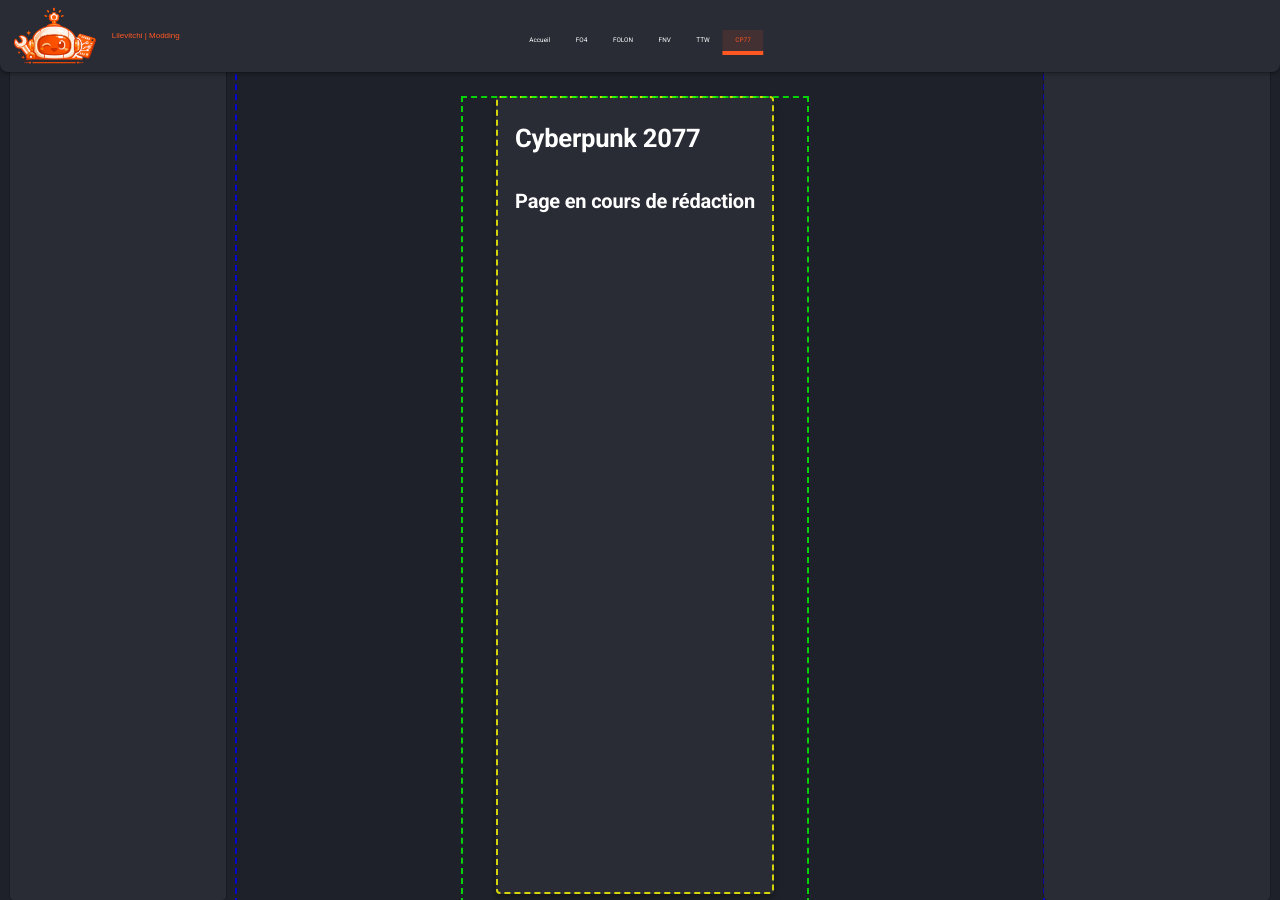
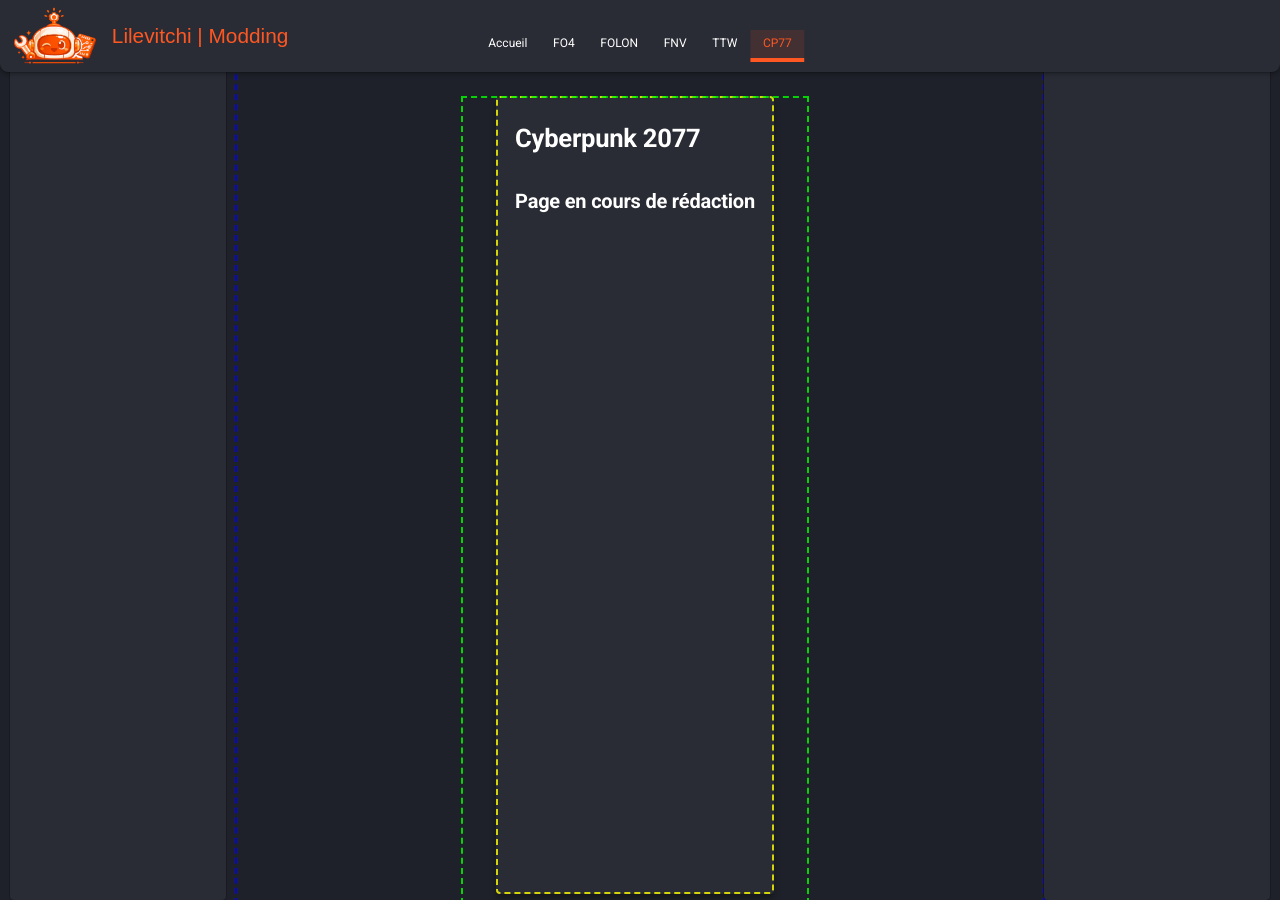
Before and after one commit to Lilevitchi/lilevitchi.github.io, an MkDocs documentation site: the page built from docs/cyberpunk/index.md, in a window 1280 px wide and 900 px high. Built offline with MkDocs 1.6.1 and Material for MkDocs 9.7.7, drawn with Linux system fonts in a browser that asks for light colours.

Commit message:
Update extra.css

```diff
--- a/docs/stylesheets/extra.css
+++ b/docs/stylesheets/extra.css
@@ -38,12 +38,9 @@
   /* Typography */
   --font-main: Arial, Helvetica, sans-serif;
 
-  --font-base-size: 0.8rem;
-  --font-h1-size: 1.2rem;
-  --font-hub-title: 1.98rem;
-  --font-base: 400;
-  --font-heavy: 800;
-  --font-bold: 700;
+  --font-base-size: 0.75rem;
+  --font-h1-size: 1.3rem;
+  --font-h2-size: 1rem;
 
   /* ---------- Effects ---------- */
   --blur-soft: blur(5px);
@@ -181,7 +178,7 @@
 [data-md-color-scheme] .md-header__title .md-ellipsis {
   font-family: Arial, Helvetica, sans-serif;
   color: var(--accent);
-  font-size: 1em;
+  font-size: var(--font-h1-size);
   font-weight: 400;
 }
 
@@ -232,7 +229,7 @@
   pointer-events: auto;
   color: #fff;
   padding: 0.4rem 0.8rem;
-  font-size: 0.8em;
+  font-size: var(--font-base-size);
   opacity: 1;
   border-bottom: 4px solid transparent;
   transition: var(--transition);
@@ -398,7 +395,7 @@
 [data-md-color-scheme] .md-nav--secondary .md-nav__title {
   color: var(--white);
   opacity: 1;
-  font-weight: var(--font-bold);
+  font-weight: 700;
 }
 
 [data-md-color-scheme] .md-nav--secondary .md-nav__link {
@@ -481,7 +478,7 @@
 /* Titre du conseil */
 #lile-bot-title {
   color: var(--accent);
-  font-weight: var(--font-bold);
+  font-weight: 700;
 }
 
 /* Texte du conseil */
@@ -714,7 +711,7 @@
 /* Lien actif */
 /*[data-md-color-scheme] .md-nav--primary .md-nav__link--active {
   color: var(--accent);
-  font-weight: var(--font-bold);
+  font-weight: 700;
   background: transparent;
 }
 
```
